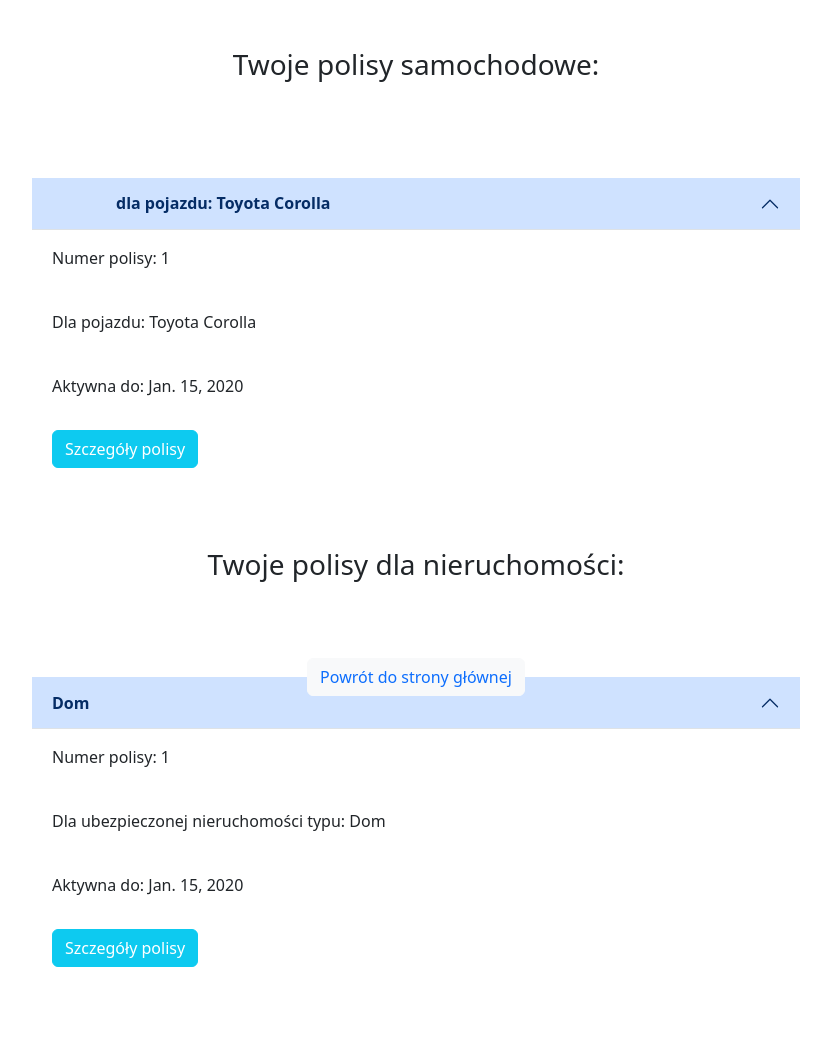
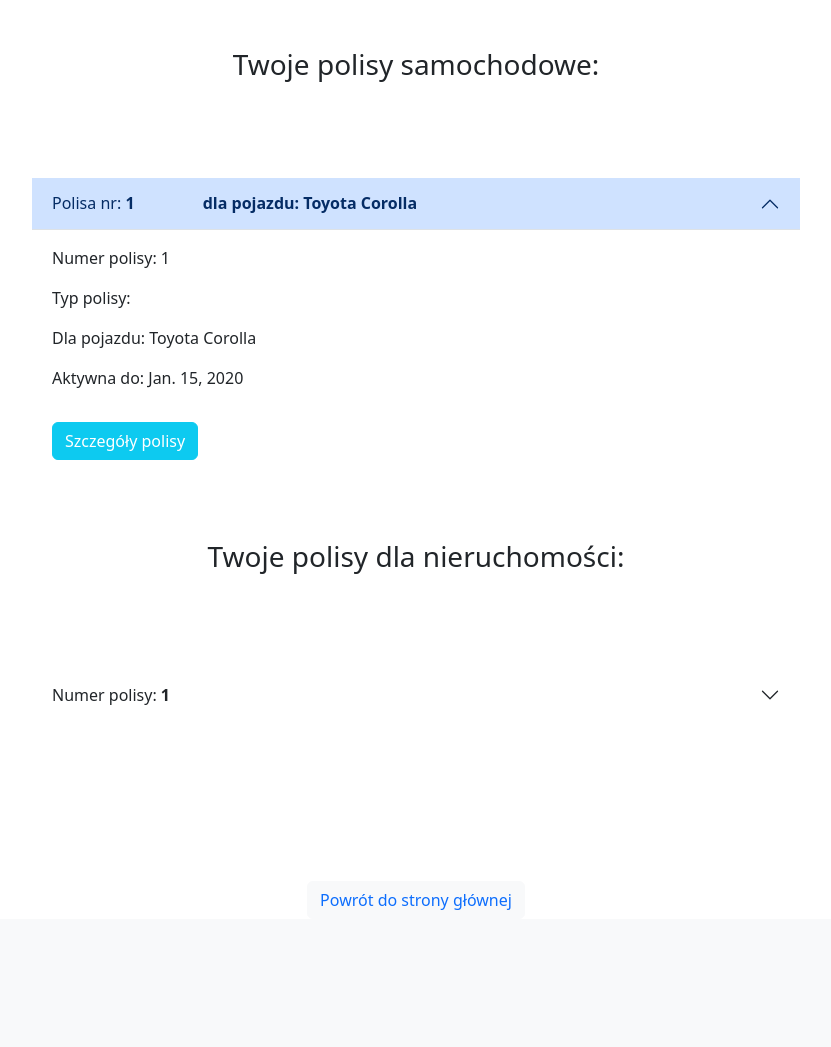
Before and after one commit to grupa-B-PK/app_zarzadzanie_polisami, a Django app: page /insurance_app/policy_list/ in a window 1280 px wide, after a click that opens the changed part. Shown: the part 56-1103 px from the top of the page, without its empty margins (224-1055 px from the left). After the commit the page ends 966 px from the top, so only its background shows below. Run offline with Django 5.2, Linux system fonts and the light colour scheme; a user stored in the database is signed in; tables that the repository leaves empty hold one stand-in row (values such as "Sample post").

Commit message:
frontend_hotfix

```diff
--- a/Insurance_company/insurance_app/templates/main_page.html
+++ b/Insurance_company/insurance_app/templates/main_page.html
@@ -70,8 +70,8 @@
     </div>
 
 
-<div style="text-align:center;position:fixed;bottom:3rem;left:auto;right:auto;width:100%;">
-    <div class="btn btn-light"><a style="text-decoration:none;" href="{% url 'index' %}">Powrót do strony głównej</a>
+<div style="text-align:center;margin-top:10rem;left:auto;right:auto;width:100%;">
+    <div class="btn btn-light"><a style="text-decoration:none;" href="{% url 'main_page' %}">Powrót do strony głównej</a>
     </div>
 </div>
 
--- a/Insurance_company/insurance_app/templates/offer_car.html
+++ b/Insurance_company/insurance_app/templates/offer_car.html
@@ -49,7 +49,7 @@ Detale ofert polis na samochód
     </div>
 {% endif %}
 
-<div style="text-align:center;position:fixed;bottom:3rem;left:auto;right:auto;width:100%;">
+<div style="text-align:center;margin-top:10rem;left:auto;right:auto;width:100%;">
     <div class="btn btn-light"><a style="text-decoration:none;" href="{% url 'main_page' %}">Powrót do strony głównej</a>
     </div>
 </div>
--- a/Insurance_company/insurance_app/templates/offer_house.html
+++ b/Insurance_company/insurance_app/templates/offer_house.html
@@ -49,7 +49,7 @@ Detale ofert polis na dom
     </div>
 {% endif %}
 
-<div style="text-align:center;position:fixed;bottom:3rem;left:auto;right:auto;width:100%;">
+<div style="text-align:center;margin-top:10rem;left:auto;right:auto;width:100%;">
     <div class="btn btn-light"><a style="text-decoration:none;" href="{% url 'main_page' %}">Powrót do strony głównej</a>
     </div>
 </div>
--- a/Insurance_company/insurance_app/templates/policy_car_confirm.html
+++ b/Insurance_company/insurance_app/templates/policy_car_confirm.html
@@ -16,9 +16,8 @@ Podsumowanie wyceny:
 
 <div><a href="{% url 'policy_car_create' %}">Anuluj</a></div>
 
-<div style="text-align:center;position:fixed;bottom:3rem;left:auto;right:auto;width:100%;">
-    <div class="btn btn-light"><a style="text-decoration:none;" href="{% url 'main_page' %}">Powrót do strony
-        głównej</a>
+<div style="text-align:center;margin-top:10rem;left:auto;right:auto;width:100%;">
+    <div class="btn btn-light"><a style="text-decoration:none;" href="{% url 'main_page' %}">Powrót do strony głównej</a>
     </div>
 </div>
 {% endblock content %}
--- a/Insurance_company/insurance_app/templates/policy_car_detail.html
+++ b/Insurance_company/insurance_app/templates/policy_car_detail.html
@@ -5,7 +5,7 @@ Szczegóły polisy:
 {% endblock title %}
 
 {% block content %}
-
+<h3 style="text-align:center;margin-top:3rem;">Szczegóły polisy</h3>
 <div style="width:60%;margin-top:3rem;margin-left:auto;margin-right:auto;">
 <table class="table table-hover">
     <thead>
@@ -79,7 +79,7 @@ Szczegóły polisy:
     </button>
 </div>
 
-<div style="text-align:center;position:fixed;bottom:3rem;left:auto;right:auto;width:100%;">
+<div style="text-align:center;margin-top:10rem;left:auto;right:auto;width:100%;">
     <div class="btn btn-light"><a style="text-decoration:none;" href="{% url 'main_page' %}">Powrót do strony głównej</a>
     </div>
 </div>
--- a/Insurance_company/insurance_app/templates/policy_house_confirm.html
+++ b/Insurance_company/insurance_app/templates/policy_house_confirm.html
@@ -16,9 +16,8 @@ Podsumowanie wyceny:
 
 <div><a href="{% url 'policy_house_create' %}">Anuluj</a></div>
 
-<div style="text-align:center;position:fixed;bottom:3rem;left:auto;right:auto;width:100%;">
-    <div class="btn btn-light"><a style="text-decoration:none;" href="{% url 'main_page' %}">Powrót do strony
-        głównej</a>
+<div style="text-align:center;margin-top:10rem;left:auto;right:auto;width:100%;">
+    <div class="btn btn-light"><a style="text-decoration:none;" href="{% url 'main_page' %}">Powrót do strony głównej</a>
     </div>
 </div>
 
--- a/Insurance_company/insurance_app/templates/policy_house_detail.html
+++ b/Insurance_company/insurance_app/templates/policy_house_detail.html
@@ -5,7 +5,7 @@ Szczegóły polisy:
 {% endblock title %}
 
 {% block content %}
-
+<h3 style="text-align:center;margin-top:3rem;">Szczegóły polisy</h3>
 <div style="width:60%;margin-top:3rem;margin-left:auto;margin-right:auto;">
 <table class="table table-hover">
     <thead>
@@ -75,7 +75,7 @@ Szczegóły polisy:
     </button>
 </div>
 
-<div style="text-align:center;position:fixed;bottom:3rem;left:auto;right:auto;width:100%;">
+<div style="text-align:center;margin-top:10rem;left:auto;right:auto;width:100%;">
     <div class="btn btn-light"><a style="text-decoration:none;" href="{% url 'main_page' %}">Powrót do strony głównej</a>
     </div>
 </div>
--- a/Insurance_company/insurance_app/templates/policy_list.html
+++ b/Insurance_company/insurance_app/templates/policy_list.html
@@ -14,8 +14,8 @@
         <h2 class="accordion-header" id="heading{{forloop.counter}}">
             <button class="accordion-button collapsed" type="button" data-bs-toggle="collapse"
                     data-bs-target="#flush-collapse{{forloop.counter}}" aria-expanded="false"
-                    aria-controls="flush-collapse{{forloop.counter}}"><strong>
-                {{ policy.policy_type }}<span style="margin-right: 4rem;"></span> dla pojazdu:
+                    aria-controls="flush-collapse{{forloop.counter}}">Polisa nr:&nbsp;<strong>
+                {{ policy.policy_id }}<span style="margin-right: 4rem;"></span> dla pojazdu:
                 {{ policy.car_mark_model }}</strong>
             </button>
         </h2>
@@ -23,8 +23,9 @@
              class="accordion-collapse collapse"
              data-bs-parent="#accordionFlushExample">
             <div class="accordion-body">
-                <p>Numer polisy: {{ policy.policy_id }}</p><br>
-                <p>Dla pojazdu: {{ policy.car_mark_model }}</p><br>
+                <p>Numer polisy: {{ policy.policy_id }}</p>
+                <p>Typ polisy: {{ policy.policy_type }}</p>
+                <p>Dla pojazdu: {{ policy.car_mark_model }}</p>
                 <p>Aktywna do: {{ policy.valid_to }}</p>
                 <button class="btn btn-info" style="margin-top: 1rem;">
                     <a href="{% url 'policy_car_detail' policy_id=policy.policy_id %}"
@@ -38,11 +39,13 @@
 </div>
 
 {% else %}
-<p class="text-danger">Brak polis samochodowych. Skorzystaj z naszych ofert, aby uzyskać ochronę dla swojego
-    pojazdu. </p>
-<div>
-    <button type="button" class="btn btn-success" style="text-align:center;margin-top: 3rem;">
-        <a href="{% url 'policy_car_create' %}">Chcę kupić polisę</a>
+<p class="text-danger" style="text-align:center;margin-top:2rem;">
+    <strong>Brak polis samochodowych
+    .</strong>
+    Skorzystaj z naszych ofert, aby uzyskać ochronę dla swojego samochodu. </p>
+<div style="text-align:center;margin-top: 3rem;">
+    <button type="button" class="btn btn-success" style="width:20rem;">
+        <a style="text-decoration:none;color:white;" href="{% url 'policy_car_create' %}">Chcę kupić polisę</a>
     </button>
 </div>
 {% endif %}
@@ -55,19 +58,20 @@
      style="width:60%;margin-left:auto;margin-right:auto;margin-top:6rem;margin-bottom: 4rem;">
     {% for policy in house_insurances %}
     <div class="accordion-item">
-        <h2 class="accordion-header" id="heading{{forloop.counter}}">
+        <h2 class="accordion-header" id="heading{{forloop.counter}}house_collapse">
             <button class="accordion-button collapsed" type="button" data-bs-toggle="collapse"
-                    data-bs-target="#flush-collapse{{forloop.counter}}" aria-expanded="false"
-                    aria-controls="flush-collapse{{forloop.counter}}">
-                <strong>{{ policy.house_type }}</strong>
+                    data-bs-target="#flush-collapse{{forloop.counter}}house_collapse" aria-expanded="false"
+                    aria-controls="flush-collapse{{forloop.counter}}house_collapse">
+                Numer polisy:&nbsp;<strong>{{ policy.policy_id }}</strong>
             </button>
         </h2>
-        <div id="flush-collapse{{forloop.counter}}"
+        <div id="flush-collapse{{forloop.counter}}house_collapse"
              class="accordion-collapse collapse"
              data-bs-parent="#accordionFlushExample">
             <div class="accordion-body">
-                <p>Numer polisy: {{ policy.policy_id }}</p><br>
-                <p>Dla ubezpieczonej nieruchomości typu: {{ policy.house_type }}</p><br>
+                <p>Numer polisy: {{ policy.policy_id }}</p>
+                <p>Typ polisy: {{ policy.policy_type }}</p>
+                <p>Dla ubezpieczonej nieruchomości typu: {{ policy.house_type }}</p>
                 <p>Aktywna do: {{ policy.valid_to }}</p>
                 <button class="btn btn-info" style="margin-top: 1rem;">
                     <a href="{% url 'policy_house_detail' policy_id=policy.policy_id %}"
@@ -99,7 +103,7 @@
 {% endif %}
 
 
-<div style="text-align:center;position:fixed;bottom:3rem;left:auto;right:auto;width:100%;">
+<div style="text-align:center;margin-top:10rem;left:auto;right:auto;width:100%;">
     <div class="btn btn-light"><a style="text-decoration:none;" href="{% url 'main_page' %}">Powrót do strony głównej</a>
     </div>
 </div>
```
Also changed, not shown: Insurance_company/accounts/templates/accounts/logged_out.html (+7 -3 lines), Insurance_company/accounts/templates/accounts/login.html (+10 -6 lines), Insurance_company/accounts/templates/accounts/logout.html (+9 -5 lines), Insurance_company/accounts/templates/accounts/register.html (+16 -9 lines).
